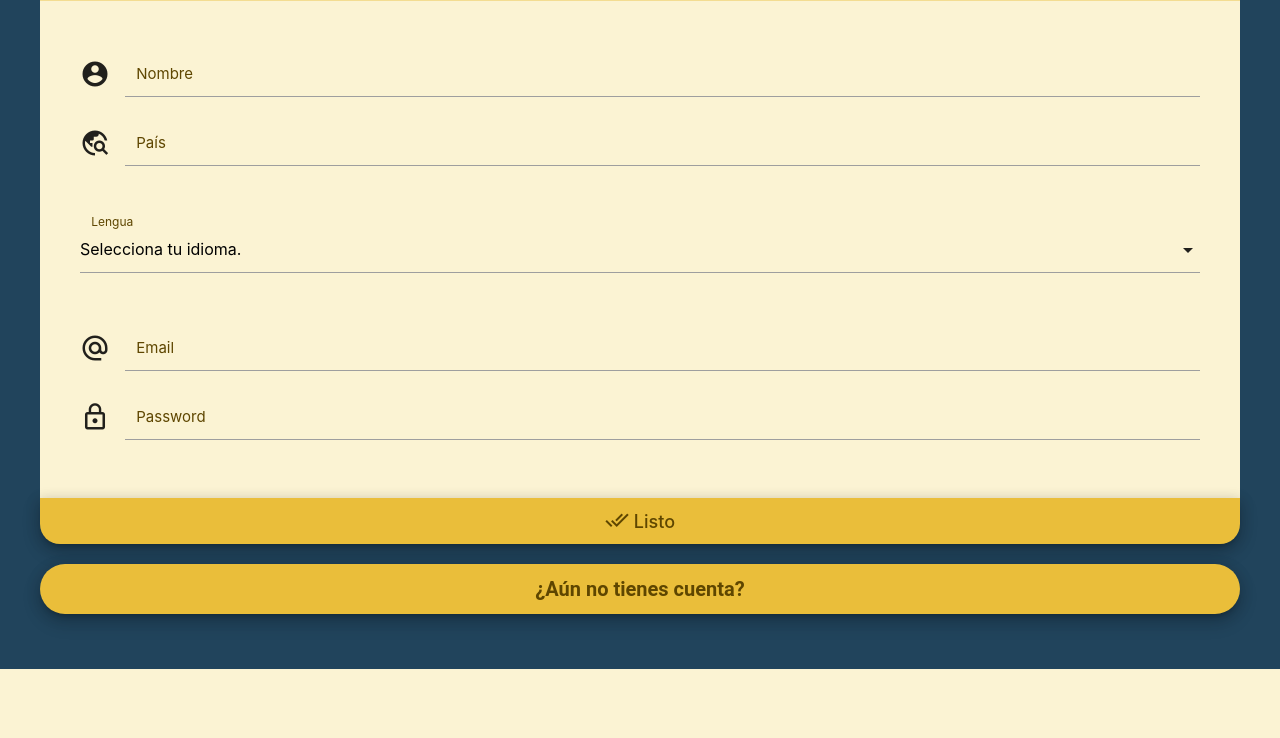
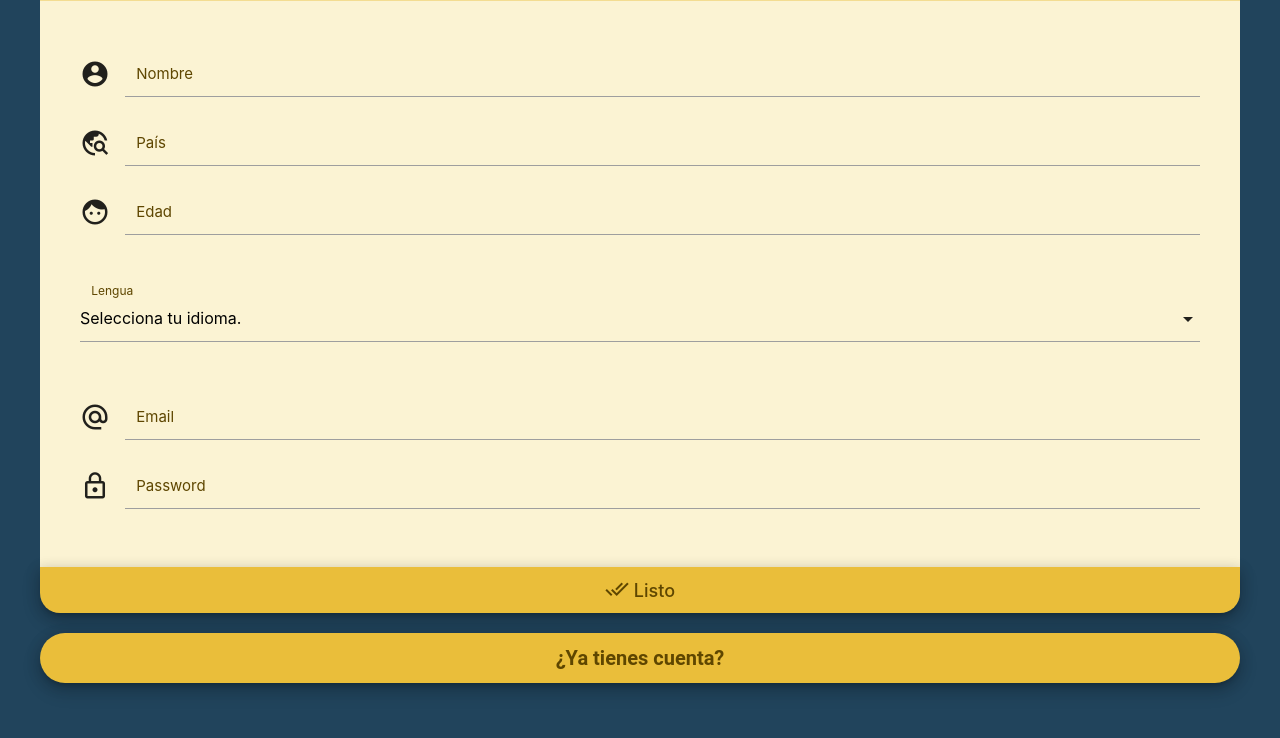
Before and after one commit to LuisEnriqueChavarriaVazquez/ClawGrab, a PHP site: page /formSignUp.php in a window 1280 px wide. Shown: the part 239-977 px from the top of the page. Before the commit the page ends 908 px from the top, so only its background shows below. Run offline with PHP 8.4, Linux system fonts and the light colour scheme.

Commit message:
actualziacion sign up

```diff
--- a/formSignUp.php
+++ b/formSignUp.php
@@ -18,6 +18,11 @@ include './componentesInterfaz/signUp_Title.php';
                     <i class="material-icons prefix">travel_explore</i>
                     <input id="icon_pais" type="text" class="validate">
                     <label for="icon_pais">País</label>
+                </div>
+                <div class="input-field col s6">
+                    <i class="material-icons prefix">face</i>
+                    <input id="icon_edad" type="number" class="validate">
+                    <label for="icon_edad">Edad</label>
                 </div>
                 <br>
                 <div class="input-field col s12 m6">
@@ -51,7 +56,7 @@ include './componentesInterfaz/signUp_Title.php';
         </div>
         <a href="formLogin.php">
             <div class="waves-effect waves-light footerButton z-depth-3">
-                <div>¿Aún no tienes cuenta?</div>
+                <div>¿Ya tienes cuenta?</div>
             </div>
         </a>
     </div>
```
